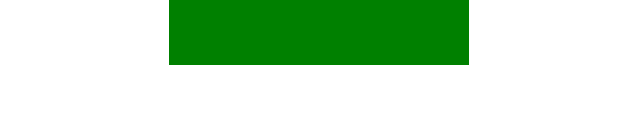
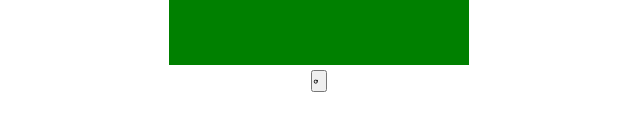
Before and after one commit to miksturchik/js_pro-lesson-4, a React (Create React App) app: page / in a window 1280 px wide. Shown: the part 802-932 px from the top of the page, without its empty margins (321-961 px from the left). Built offline with nearby package versions, Linux system fonts and the light colour scheme.

Commit message:
init (task-7) : Cyclic

```diff
--- /dev/null
+++ b/src/Cyclic.js
@@ -0,0 +1,25 @@
+import { useState } from "react";
+import "./Cyclic.css";
+
+function Cyclic() {
+    const [count, setCount] = useState(0);
+    const repeatArrey = ["⃙", "⃚ ", "⃘"];
+
+    return (
+        <div>
+            <button
+                onClick={() => {
+                    if (count < 2) {
+                        setCount(count + 1);
+                    } else {
+                        setCount(0);
+                    }
+                }}
+            >
+                {repeatArrey[count]}
+            </button>
+        </div>
+    );
+}
+
+export default Cyclic;
--- a/src/index.js
+++ b/src/index.js
@@ -4,6 +4,7 @@ import "./index.css";
 
 import Text from "./Text";
 import Boxes from "./Boxes";
+import Cyclic from "./Cyclic";
 
 const root = ReactDOM.createRoot(document.getElementById("root"));
 root.render(
@@ -35,5 +36,6 @@ root.render(
         <Boxes titleSize={10} label="First box" cssClass="small" />
         <Boxes titleSize={20} label="Second box" cssClass="medium" />
         <Boxes titleSize={30} label="Third box" cssClass="big" />
+        <Cyclic />
     </React.StrictMode>,
 );
```
Also changed, not shown: src/Cyclic.css (added).
